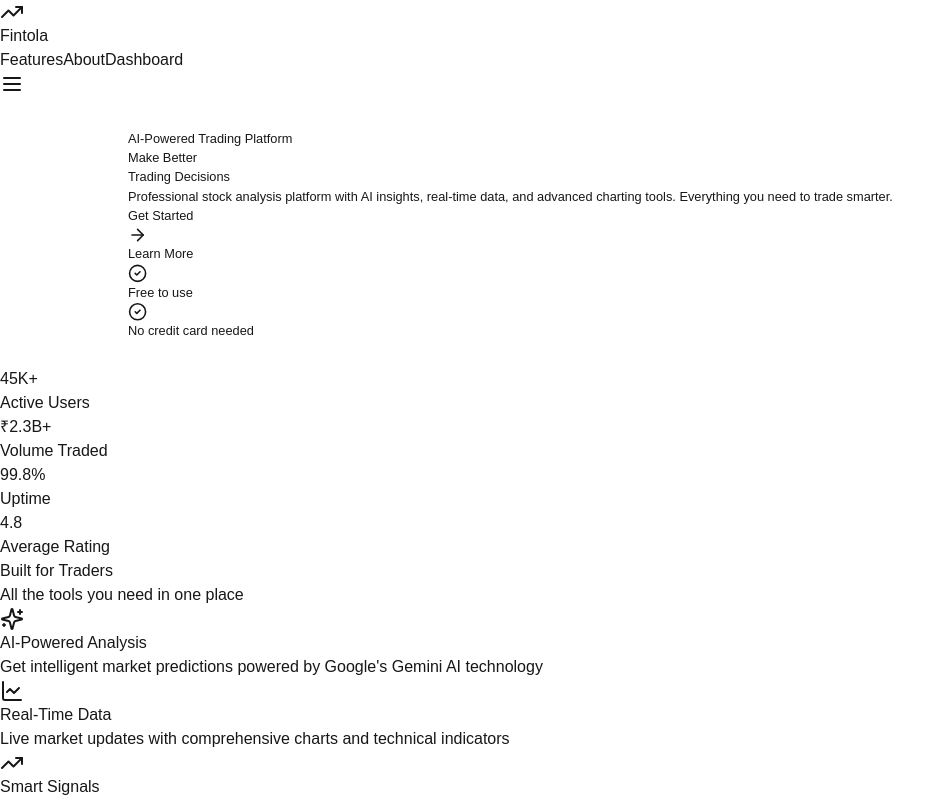
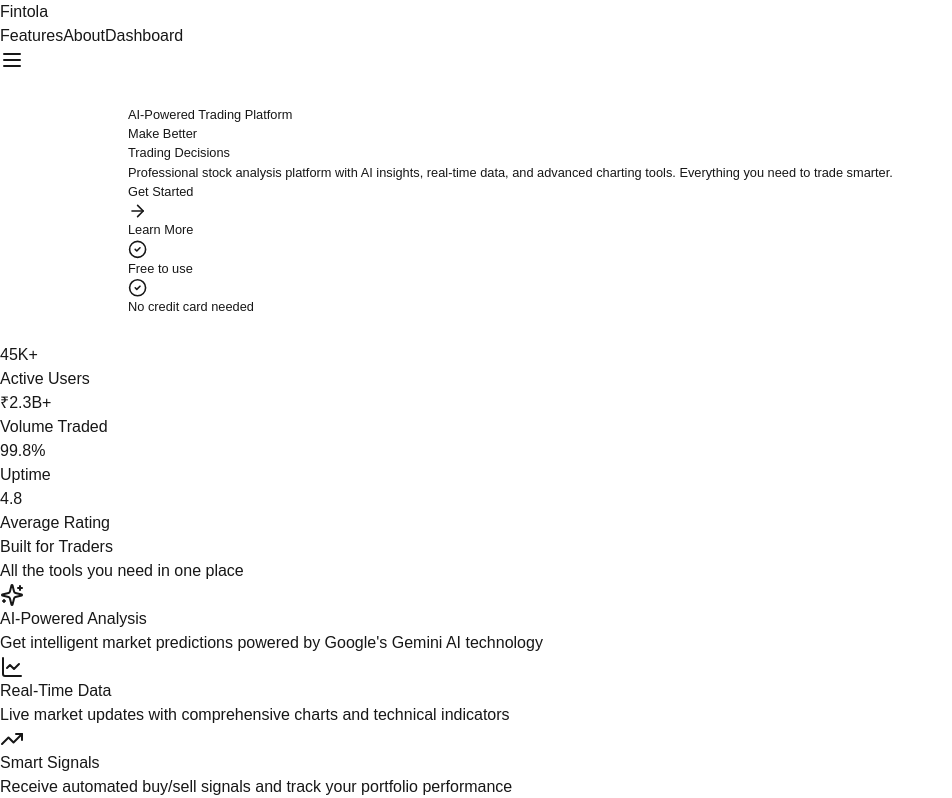
Before and after one commit to Bhavesh0577/fintola_2.0, a Next.js app: page / in a window 1280 px wide. Shown: the top 798 px of the page, without its empty margins (0-952 px from the left). Built offline with nearby package versions, Linux system fonts and the light colour scheme; no server answers.

Commit message:
landing update

```diff
--- a/src/app/page.tsx
+++ b/src/app/page.tsx
@@ -69,9 +69,6 @@
             <Link href="/" className="flex items-center space-x-2 group">
               <div className="relative">
                 <div className="absolute inset-0 bg-gradient-to-br from-emerald-500 to-teal-600 rounded-lg blur-sm opacity-60 group-hover:opacity-80 transition" />
-                <div className="relative bg-gradient-to-br from-emerald-500 to-teal-600 p-2 rounded-lg">
-                  <TrendingUp className="w-5 h-5" />
-                </div>
               </div>
               <span className="text-xl font-semibold">Fintola</span>
             </Link>
```
